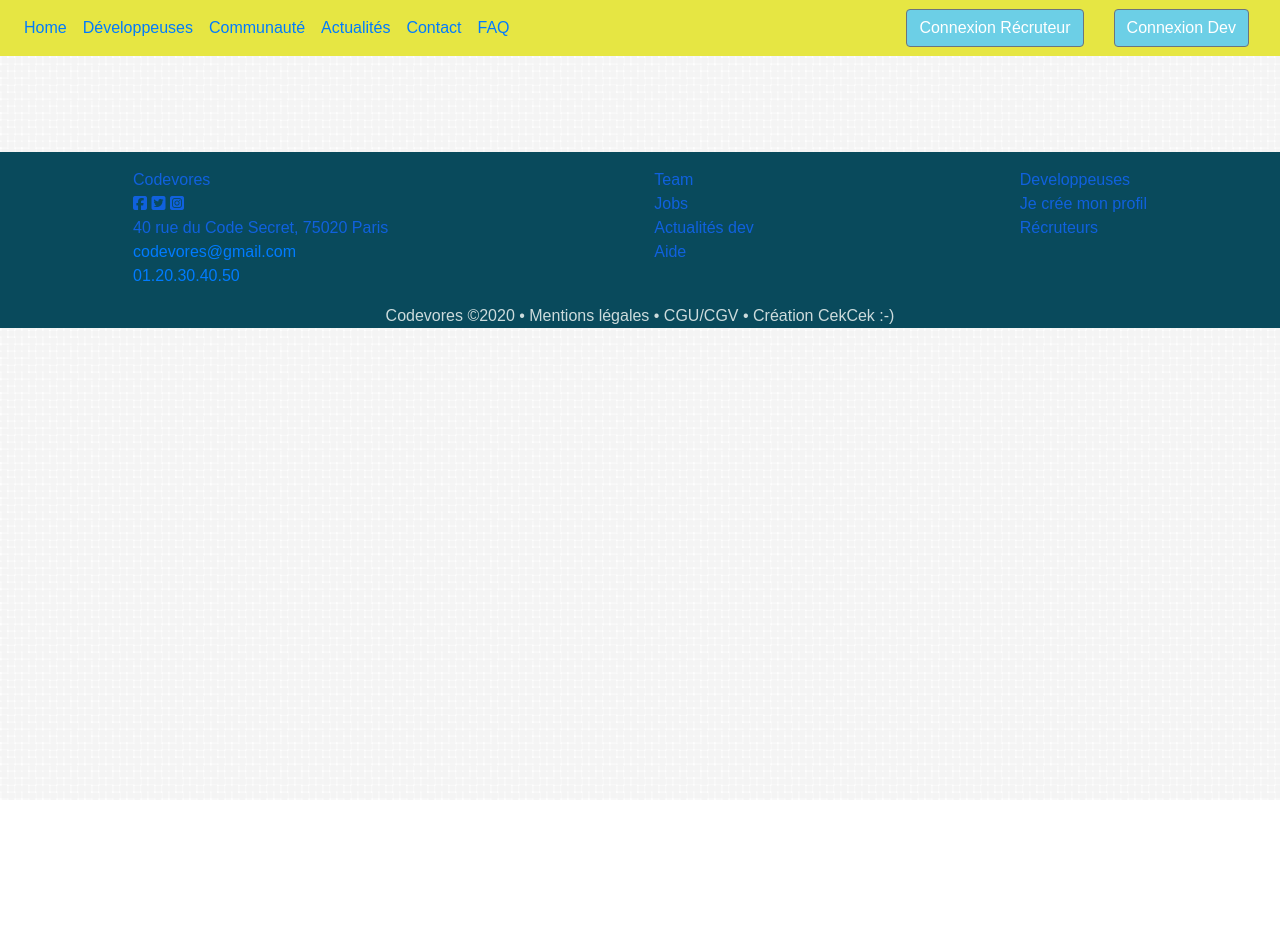
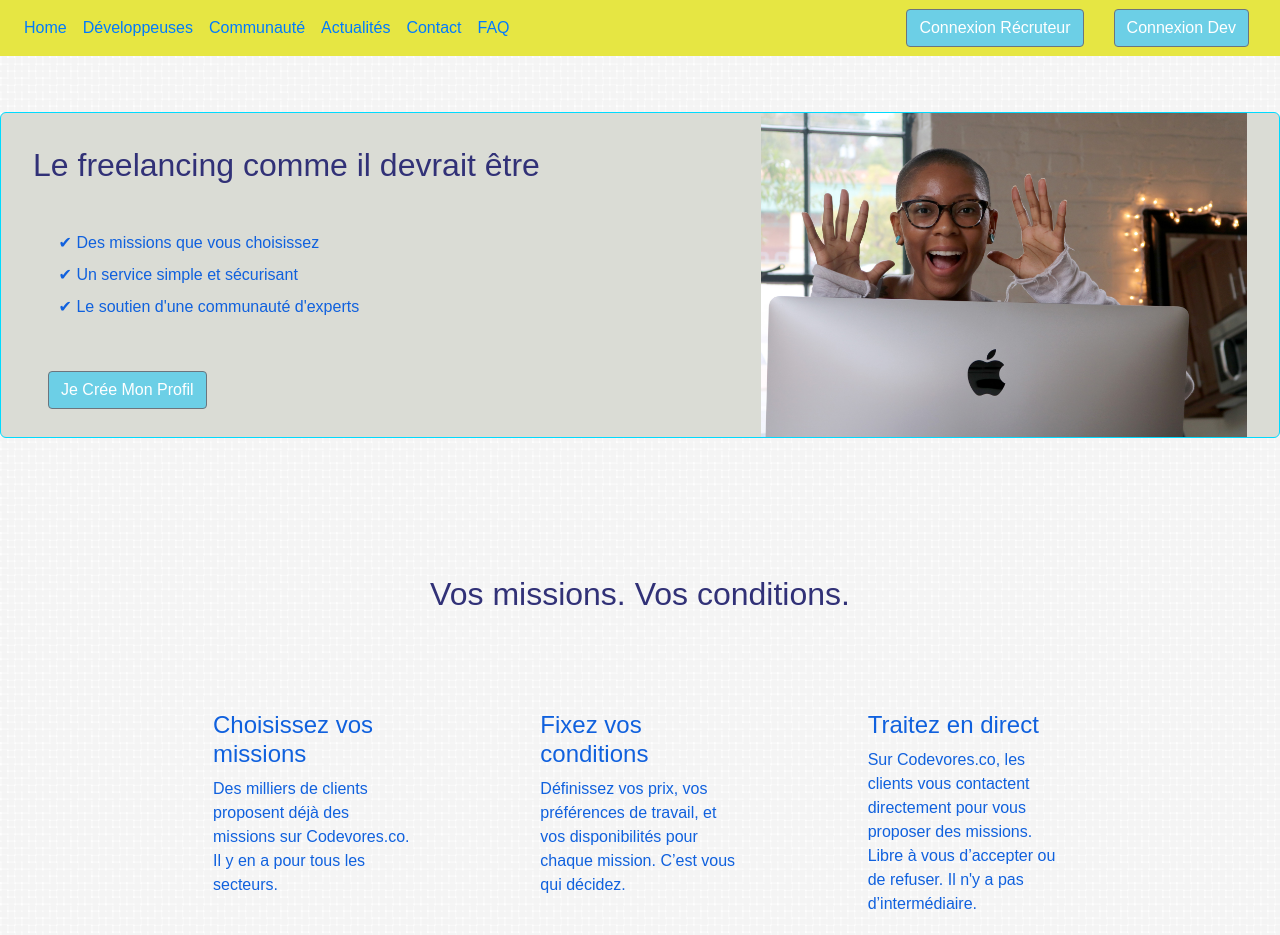
Before and after one commit to silviacec/Codevores, a plain HTML site: page professionnelles.html in a window 1280 px wide. Shown: the top 935 px of the page. Before the commit the page ends 800 px from the top, so only its background shows below. Drawn offline with Linux system fonts and the light colour scheme; a web font is replaced by a local one.

Commit message:
create page professionnelles

```diff
--- a/assets/css/style.css
+++ b/assets/css/style.css
@@ -114,11 +114,12 @@ ul{
   display: grid;
   list-style: none;
   grid-template-columns: repeat(3, 1fr);
-  grid-gap: 10px;
+  grid-gap: 10vw;
   grid-auto-rows: minmax(100px, auto);
   padding-left: 8em;
   padding-right: 8em;
 }
+
 /*CARDS***************** ****************************************************************************** ********************************************************************************** */
 .card-body{
   background-color: #e9f74e;
@@ -363,7 +364,7 @@ fieldset {
   max-height: 7vw;
   border-radius: 50px;
 }
-.geekzone {
+.geekzone{
     border: 1px solid #00dbff;
     background-color: #dadcd5;
     line-height: 2;
@@ -372,3 +373,24 @@ fieldset {
     margin-top: 2em;
     overflow: hidden;
 }
+/* professionnelles ******************************* */
+.office{
+  max-width: 40%;
+}
+.pros{
+    border: 1px solid #00dbff;
+    background-color: #dadcd5;
+    line-height: 2;
+    border-radius: 6px;
+    padding: 0 2em;
+    margin-top: 2em;
+    margin-bottom: 10vh;
+    overflow: hidden;
+}
+h2{
+  line-height: 3.3;
+  color: #313177;
+}
+.pros li{
+  text-indent: 2vw;
+}
--- a/professionnelles.html
+++ b/professionnelles.html
@@ -2,6 +2,7 @@
 <html lang="en" dir="ltr">
 <head>
   <meta charset="utf-8">
+  <meta name="viewport" content="width=device-width, initial-scale=1, shrink-to-fit=no">
   <link rel="stylesheet" href="assets/css/bootstrap.min.css">
 
   <link href="https://fonts.googleapis.com/css?family=Aldrich|Anonymous+Pro|Courier+Prime|Mukta+Malar|Spinnaker&display=swap" rel="stylesheet">
@@ -13,8 +14,7 @@
 
 
   <!-- BARRE DE NAVIGATION -->
-  <div class="page-connexion">
-
+  <div class="page-professionnelles">
     <!-- barre de navigation page entière -->
     <nav class="navbar navbar-expand-lg sticky-top">
 
@@ -82,7 +82,7 @@
           <div class="connexion">
             <a href="connex-rec.html"><button class="btn btn-secondary my-2 my-sm-0 account text-capitalize" type="submit">Connexion récruteur</button></a>
           </div>
-      <div class="connexion">
+          <div class="conne">
             <a href="connex-dev.html">
               <button class="btn btn-secondary my-2 my-sm-0 account text-capitalize" type="submit">Connexion dev</button></a>
             </div>
@@ -90,8 +90,33 @@
 
           <button class="hamburger" type="button" name="button" title="Ouvrir le menu" ><i class="fa fa-bars" aria-hidden="true"></i></button>
         </div>
+  <!-- contenu ***************************************************************************** -->
+<div class= "">
+
+  <div class="pros">
+    <img class="office float-md-right" src="assets/img/woman_coding.jpg" alt="">
+    <h2>Le freelancing
+comme il devrait être</h2>
+
+    <ul>
+      <li>✔ Des missions que vous choisissez</li>
+      <li>✔ Un service simple et sécurisant</li>
+      <li>✔ Le soutien d'une communauté d'experts</li>
+    </ul>
     <br>
-  <!-- ***************************************************************************** -->
+    <a href="connex-dev.html"><button class="btn btn-secondary my-2 my-sm-0 account text-capitalize" type="button" name="button">Je crée mon profil</button></a>
+  </div>
+<br>
+<div class="container title-box">
+  <h2 class="undertitle">Vos missions. Vos conditions.</h2>
+  <ul class="grid">
+    <li><h4>Choisissez vos missions</h4>Des milliers de clients proposent déjà des missions sur Codevores.co. Il y en a pour tous les secteurs.</li>
+    <li><h4>Fixez vos conditions</h4>Définissez vos prix, vos préférences de travail, et vos disponibilités pour chaque mission. C’est vous qui décidez.</li>
+    <li><h4>Traitez en direct</h4>Sur Codevores.co, les clients vous contactent directement pour vous proposer des missions. Libre à vous d’accepter ou de refuser. Il n'y a pas d’intermédiaire.</li>
+  </ul>
+</div>
+</div>
+  <!-- footer *********************************************************************************** -->
   <footer>
     <div class="footer">
       <div class="">
@@ -129,10 +154,9 @@
     </div>
     <p class="copyright">Codevores ©2020 • Mentions légales • CGU/CGV • Création CekCek :-) </p>
   </footer>
+
   <script src="assets/js/codevores.js">
-
   </script>
 
-  <!-- ajouter le footer de l'index !!!!!!!!!!!!!!!!!!!!!!!!!!!!!!!!!!!!!!!!!!!!!!!!!!!!!!!!!!!!!!!! -->
 </body>
 </html>
```
Also changed, not shown: assets/img/woman_coding.jpg (added). Lines whose indentation alone changed are shown as unchanged.
